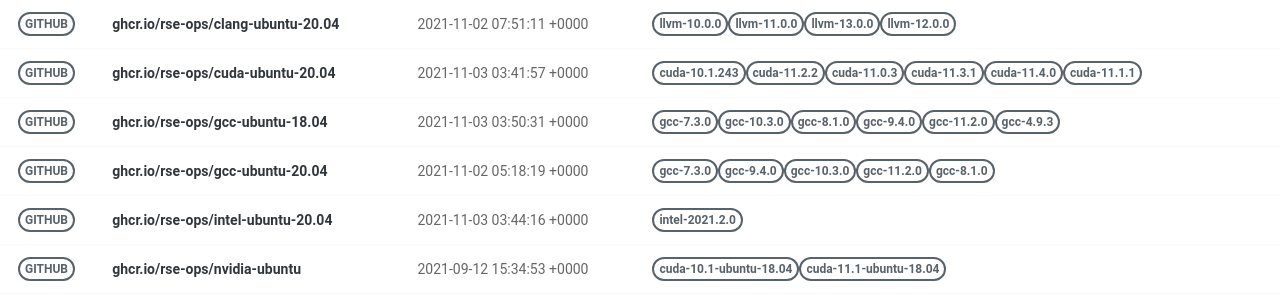
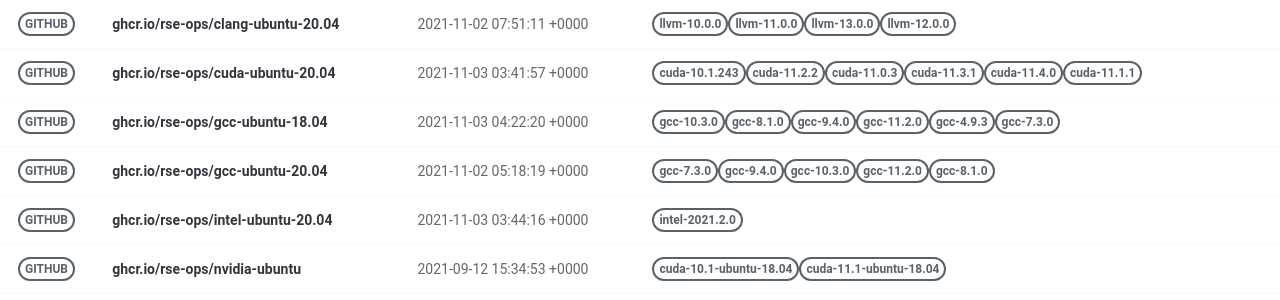
Before and after one commit to rse-ops/docker-images, a Jekyll site: the page built from pages/index.md, in a window 1280 px wide. Shown: the part 179-479 px from the top of the page. Built offline with Jekyll 4.4.1, drawn with Linux system fonts in a browser that asks for light colours; nearby versions of some CDN libraries.

Commit message:
Automated push to update library 2021-11-03

```diff
--- a/_library/ghcr.io-rse-ops-gcc-ubuntu-18.04.md
+++ b/_library/ghcr.io-rse-ops-gcc-ubuntu-18.04.md
@@ -1,14 +1,11 @@
 ---
 layout: container
 name: ghcr.io/rse-ops/gcc-ubuntu-18.04
-updated_at: 2021-11-03 03:50:31.447255
+updated_at: 2021-11-03 04:22:20.353372
 
 
 container_url: https://github.com/orgs/rse-ops/packages/container/package/gcc-ubuntu-18.04
 versions:
- - tag: gcc-7.3.0
-   dockerfile: https://github.com/rse-ops/docker-images/blob/main/ubuntu/gcc/Dockerfile
-   manifest: https://crane.ggcr.dev/manifest/ghcr.io/rse-ops/gcc-ubuntu-18.04:gcc-7.3.0
  - tag: gcc-10.3.0
    dockerfile: https://github.com/rse-ops/docker-images/blob/main/ubuntu/gcc/Dockerfile
    manifest: https://crane.ggcr.dev/manifest/ghcr.io/rse-ops/gcc-ubuntu-18.04:gcc-10.3.0
```
Also changed, not shown: other parts of _library/ghcr.io-rse-ops-gcc-ubuntu-18.04.md (+3 -0 lines).
